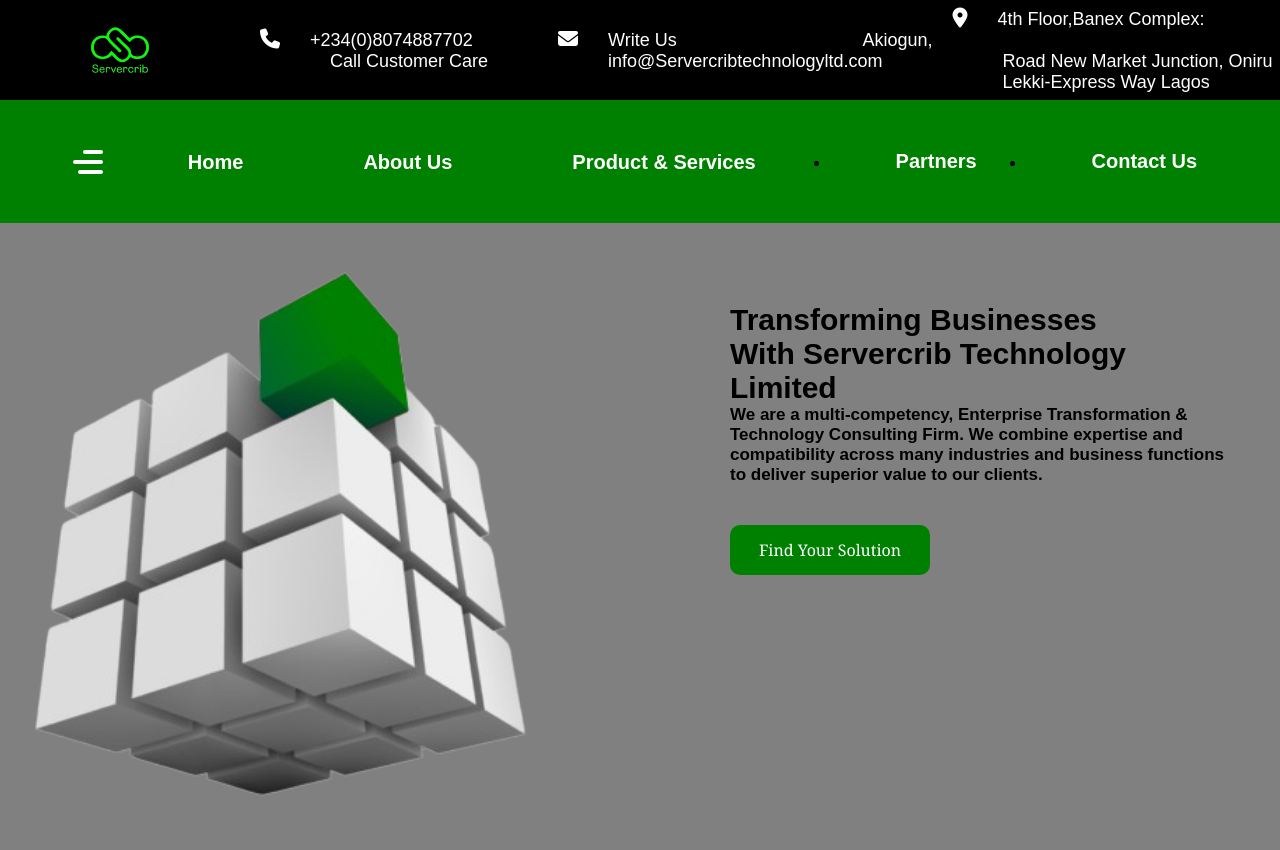
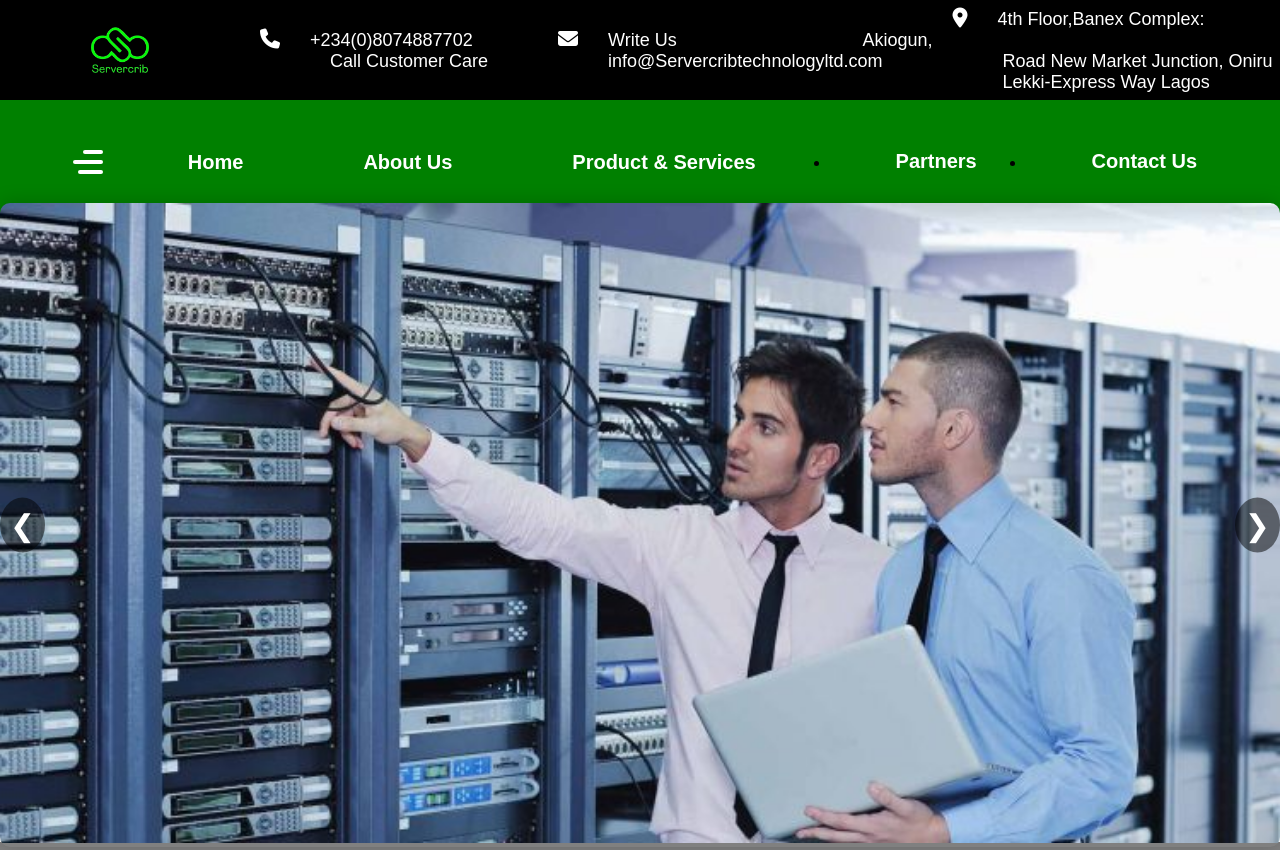
Before and after one commit to Okojiekingsley1/servercrib, a plain HTML site: page index.html in a window 1280 px wide. Shown: the top 850 px of the page. Drawn offline with nearby package versions, Linux system fonts and the light colour scheme.

Commit message:
update version

```diff
--- a/avarr.css
+++ b/avarr.css
@@ -9,8 +9,6 @@
 body{
     background:;
 }
-
-
 .infoparent{
   display: flex;
   align-items: center;
@@ -349,6 +347,60 @@ transition: opacity 0.3s ease; /* Apply transition */
 /*end of head*/
 
 /* body */
+/* Slider Container */
+.slider-container {
+  width: 100%;
+  max-width: 100%;
+  margin: 50px auto;
+  margin-top: -20px;
+  position: relative;
+  overflow: hidden;
+  border-radius: 10px;
+  box-shadow: 0px 0px 20px rgba(0, 0, 0, 0.2);
+}
+
+/* Slides */
+.slides {
+  display: flex;
+  transition: transform 0.5s ease-in-out;
+}
+
+.slide {
+  min-width: 100%;
+  flex: 1;
+}
+
+/* Navigation Arrows */
+.prev, .next {
+  position: absolute;
+  top: 50%;
+  transform: translateY(-50%);
+  font-size: 30px;
+  cursor: pointer;
+  color: white;
+  background-color: rgba(0, 0, 0, 0.5);
+  padding: 10px;
+  border-radius: 50%;
+  z-index: 2;
+}
+
+.prev {
+  left: 0;
+}
+
+.next {
+  right: 0;
+}
+
+/* Image Styling */
+img {
+  width: 100%;
+  height: auto;
+}
+
+
+
+
 .tran{
   font-size: 30px;
   font-weight: bolder;
@@ -365,6 +417,7 @@ transition: opacity 0.3s ease; /* Apply transition */
   padding:50px;
   background-color: gray;
   display: flex;
+  margin-top: -55px;
 }
 .serve{
   width: 700px;
--- a/index.html
+++ b/index.html
@@ -153,6 +153,43 @@
 
 
     <!-- body -->
+    <div class="slider-container">
+      <div class="slides">
+          <div class="slide"><img src="asset/work2.jpg" alt="Slide 1"></div>
+          <div class="slide"><img src="asset/work.jpg" alt="Slide 2"></div>
+          <div class="slide"><img src="asset/work2.jpg" alt="Slide 3"></div>
+      </div>
+      <a class="prev" onclick="moveSlide(-1)">&#10094;</a>
+      <a class="next" onclick="moveSlide(1)">&#10095;</a>
+    </div>
+
+    <script>
+      let slideIndex = 0;
+      const slides = document.querySelectorAll('.slide');
+
+      function showSlides() {
+          slides.forEach((slide, index) => {
+              slide.style.transform = `translateX(${100 * (index - slideIndex)}%)`;
+          });
+      }
+
+      function moveSlide(n) {
+          slideIndex += n;
+          if (slideIndex < 0) {
+              slideIndex = slides.length - 1;
+          } else if (slideIndex >= slides.length) {
+              slideIndex = 0;
+          }
+          showSlides();
+      }
+
+      showSlides();
+    </script>
+
+
+
+
+
 
     <div class="transf">
       <img class="serve" src="asset/bg-server01.png">
```
